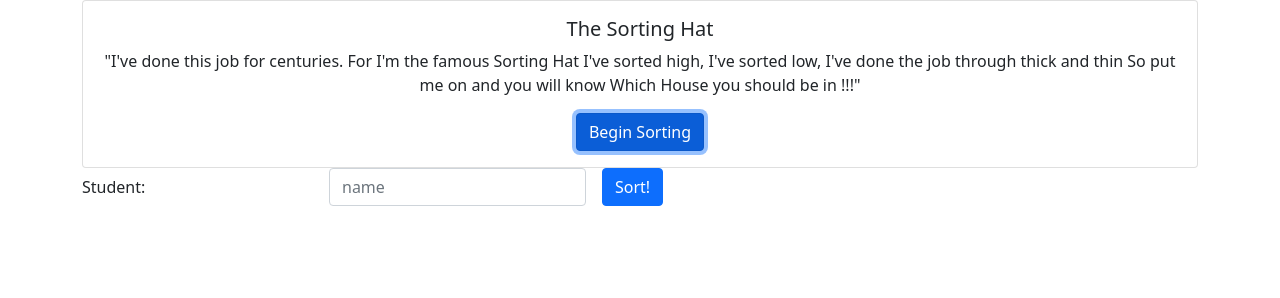
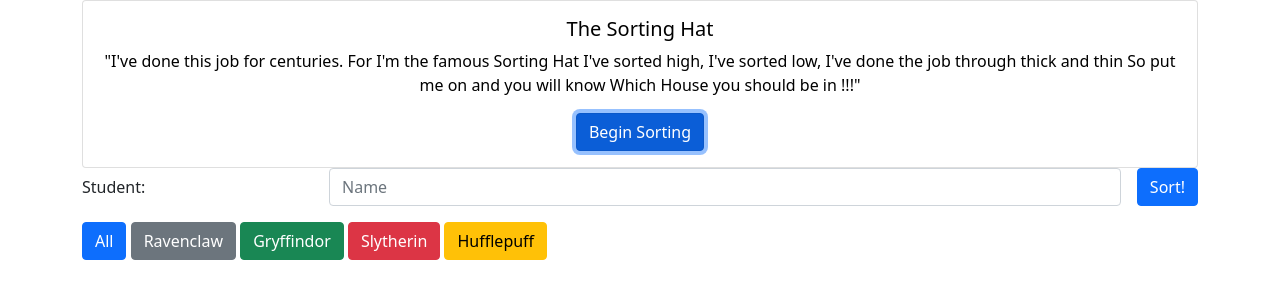
Before and after one commit to nishayaraj/INDIVIDUAL-PROJECT-sorting-hat, a plain HTML site: page index.html in a window 1280 px wide. Both pictures are taken after a click on the link "Begin Sorting". Drawn offline with nearby package versions, Linux system fonts and the light colour scheme.

Commit message:
hardcoded house buttons

```diff
--- a/index.html
+++ b/index.html
@@ -14,15 +14,18 @@
     />
   </head>
   <body class="container">
-    <script
-    src="https://cdn.jsdelivr.net/npm/bootstrap@5.1.3/dist/js/bootstrap.bundle.min.js"
-    integrity="sha384-ka7Sk0Gln4gmtz2MlQnikT1wXgYsOg+OMhuP+IlRH9sENBO0LRn5q+8nbTov4+1p"
-    crossorigin="anonymous"
-    ></script>
     <div id="sortingCardIntro"></div>
     <div id="SortingFormContainer"></div>
     <div id="sortedFirstYearsCard"></div>
     <div id="voldysArmyCard"></div>
+
+    <div id="btnContainer">
+      <button type="button" class="btn btn-primary">All</button>
+      <button type="button" class="btn btn-secondary">Ravenclaw</button>
+      <button type="button" class="btn btn-success">Gryffindor</button>
+      <button type="button" class="btn btn-danger">Slytherin</button>
+      <button type="button" class="btn btn-warning">Hufflepuff</button>
+    </div>
     <!--
     <div id="sortingCardIntro">
       <div class="card text-center">
@@ -97,7 +100,11 @@
       </div>
     </div> -->
 
-
     <script src="main.js"></script>
+    <script
+      src="https://cdn.jsdelivr.net/npm/bootstrap@5.1.3/dist/js/bootstrap.bundle.min.js"
+      integrity="sha384-ka7Sk0Gln4gmtz2MlQnikT1wXgYsOg+OMhuP+IlRH9sENBO0LRn5q+8nbTov4+1p"
+      crossorigin="anonymous"
+    ></script>
   </body>
 </html>
--- a/main.css
+++ b/main.css
@@ -0,0 +1,4 @@
+#sortingCardIntro{
+  color: black;
+
+}
--- a/main.js
+++ b/main.js
@@ -2,22 +2,27 @@ const studentData = [
   {
     id: 1,
     name: "lilly",
+    Expelled: true,
   },
   {
     id: 2,
     name: "Kelly",
+    Expelled: false,
   },
   {
     id: 3,
     name: "Nelly",
+    Expelled: true,
   },
   {
     id: 4,
     name: "Polly",
+    Expelled: false,
   },
   {
     id: 5,
     name: "Stanely",
+    Expelled: false,
   },
 ];
 
@@ -61,15 +66,9 @@ document
             value="Student:"
           />
         </div>
-        <div class="col-auto">
-          <label for="inputPassword2" class="visually-hidden">name</label>
-          <input
-            type="password"
-            class="form-control"
-            id="inputPassword2"
-            placeholder="name"
-          />
-        </div>
+        <div class="col">
+    <input type="text" class="form-control" placeholder="Name" aria-label="name">
+  </div>
         <div class="col-auto">
           <button type="submit" class="btn btn-primary mb-3">
             Sort!
```
Also changed, not shown: 1 other file.
